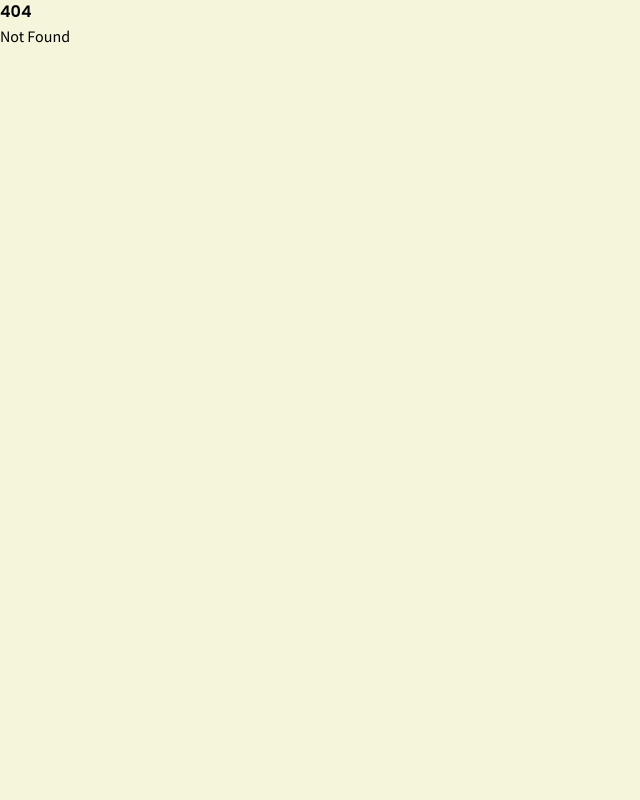
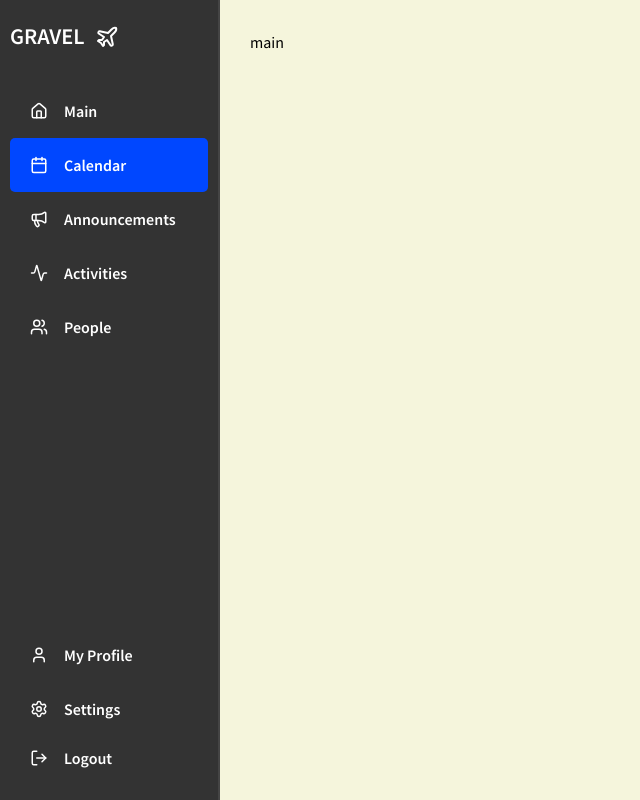
Before and after one commit to karen93shieh/gravel, a SvelteKit app: page /mainPages/main in a window 1280 px wide. Before the commit this address had no page. Shown: the whole page, without its empty margins (0-640 px from the left). Built offline with nearby package versions, Linux system fonts and the light colour scheme.

Commit message:
placeholder main page

```diff
--- a/src/routes/mainPages/+layout.svelte
+++ b/src/routes/mainPages/+layout.svelte
@@ -1,6 +1,6 @@
 <script>
     import { goto } from "$app/navigation";
-    import { Calendar, Megaphone, Activity, Users, User, Settings, LogOut, Plane } from 'lucide-svelte';
+    import { Calendar, Megaphone, Activity, Users, User, Settings, LogOut, Plane, Home } from 'lucide-svelte';
 
     let activeTab = "calendar";
 </script>
@@ -126,6 +126,12 @@
             <Plane size="24" style="margin-right: 8px;" />
         </div>
 
+        <!-- Main tab -->
+        <div class="tab main" class:active={activeTab === 'main'} on:click={() => { activeTab = 'main'; goto('main'); }}>
+            <Home size="18" style="margin-right: 8px;" />
+            Main
+        </div>
+
         <!-- Navigation tabs -->
         <div class="tab calendar" class:active={activeTab === 'calendar'} on:click={() => { activeTab = 'calendar'; goto('calendar'); }}>
             <Calendar size="18" style="margin-right: 8px;" />
--- /dev/null
+++ b/src/routes/mainPages/main/+page.svelte
@@ -0,0 +1,10 @@
+<script>
+
+</script>
+<style>
+
+</style>
+
+<main>
+    main
+</main>
```
Also changed, not shown: src/lib/stores/persistentStore.js (deleted).
